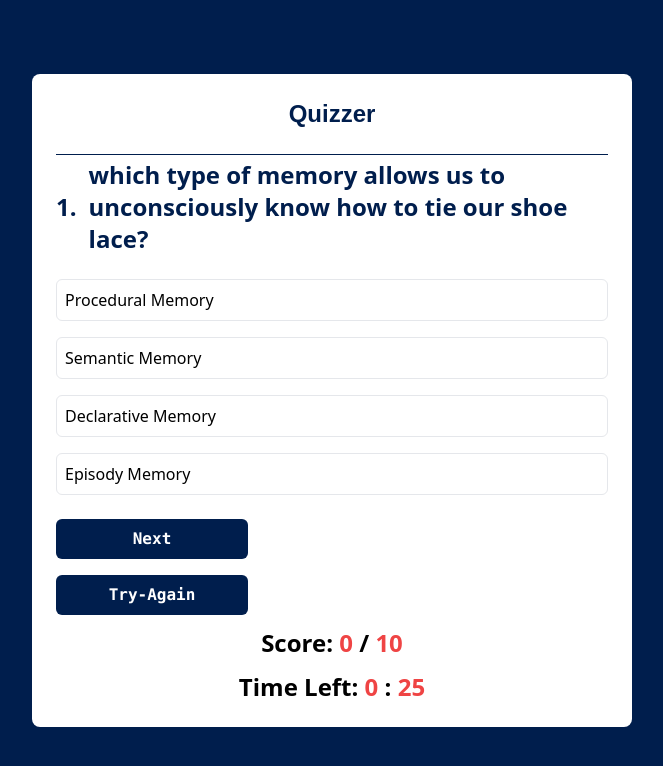
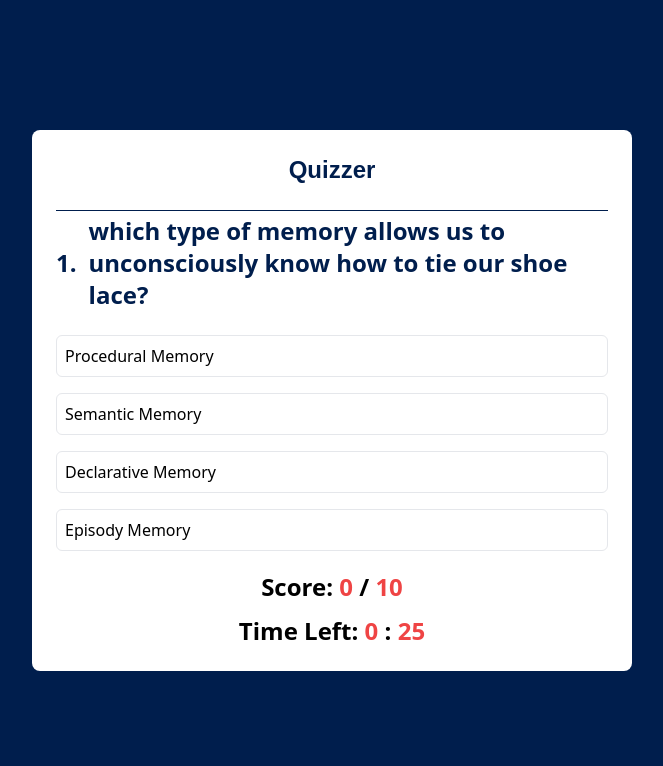
Before and after one commit to Saber1Y/REACT-QUIZZER, a React (Vite) app: page / in a window 1280 px wide. Shown: the top 766 px of the page, without its empty margins (308-971 px from the left). Built offline with nearby package versions, Linux system fonts and the light colour scheme.

Commit message:
UPDATE: ACTION BTN

```diff
--- a/src/components/Actionbtn/actionbtn.jsx
+++ b/src/components/Actionbtn/actionbtn.jsx
@@ -1,6 +1,6 @@
 import React from 'react';
 
-const Actionbtn = ({ text, onClick, isCorrect, img }) => (
+const Actionbtn = ({ text, onClick, img }) => (
   <div
     className='hover:bg-blue-900 w-48 bg-primary text-white p-2 rounded-md mt-4 px-2 cursor-pointer transition'
     onClick={onClick}
--- a/src/components/buttons/btn.jsx
+++ b/src/components/buttons/btn.jsx
@@ -1,16 +1,13 @@
 import React from 'react';
 
-const Btn = ({ text, onClick, isCorrect }) => {
+const Btn = ({ text, isCorrect }) => {
 
-  // const handleCorrect = () => {
-
-  // }
   return (
     <button
     className={`hover:bg-black hover:text-white font-medium w-full border p-2 my-2 text-left rounded-md cursor-pointer ${
       isCorrect ? 'bg-green' : 'bg-red'
     }`}
-    onClick={() => onClick(isCorrect)}
+    // onClick={() => onClick(isCorrect)}
   >
       {text}
     </button>
--- a/src/components/quiz/quiz.jsx
+++ b/src/components/quiz/quiz.jsx
@@ -12,7 +12,7 @@ const Quiz = () => {
 
   useEffect(() => {
     alert('Good-Luck!');
-  },[1]);
+  }, []);
 
   const handleNext = () => {
     if (option === Questions.Questions.length - 1) {
@@ -27,14 +27,24 @@ const Quiz = () => {
 
   const optionData = Questions.Questions[option];
 
-  const checkAnswer = (isCorrect) => {
-    if (isCorrect) {
-      setCorrectAnswers((prevCorrectAnswers) => prevCorrectAnswers + 1);
-    }
 
-      setAnswered(true);
-       setOption(option + 1);
-  };
+
+// const checkAnswer = () => {
+//   return (
+
+//   )
+// }
+
+  // const checkAnswer = (isCorrect) => {
+  //   if (isCorrect) {
+  //     setCorrectAnswers((prevCorrectAnswers) => prevCorrectAnswers + 1);
+  //   }
+  //   //  else {
+  //   //   setCorrectAnswers((prevCorrectAnswers) => prevCorrectAnswers === 1);
+  //   //  }
+  //     setAnswered(true);
+  //     setOption(option + 1);
+  // };
 
   const handleTryAgain = () => {
     setOption(0);
@@ -61,8 +71,8 @@ const Quiz = () => {
               />
             ))}
           </div>
-          {<Actionbtn text="Next" onClick={handleNext} />}
-          <Actionbtn text="Try-Again" onClick={handleTryAgain} />
+          {answered && <Actionbtn text="Next" onClick={handleNext} />}
+          {answered &&<Actionbtn text="Try-Again" onClick={handleTryAgain} />}
           <Score correctAnswers={correctAnswers} totalQuestions="10" />
           <Timer onTimerEnd={TimerEnd} />
         </div>
```
